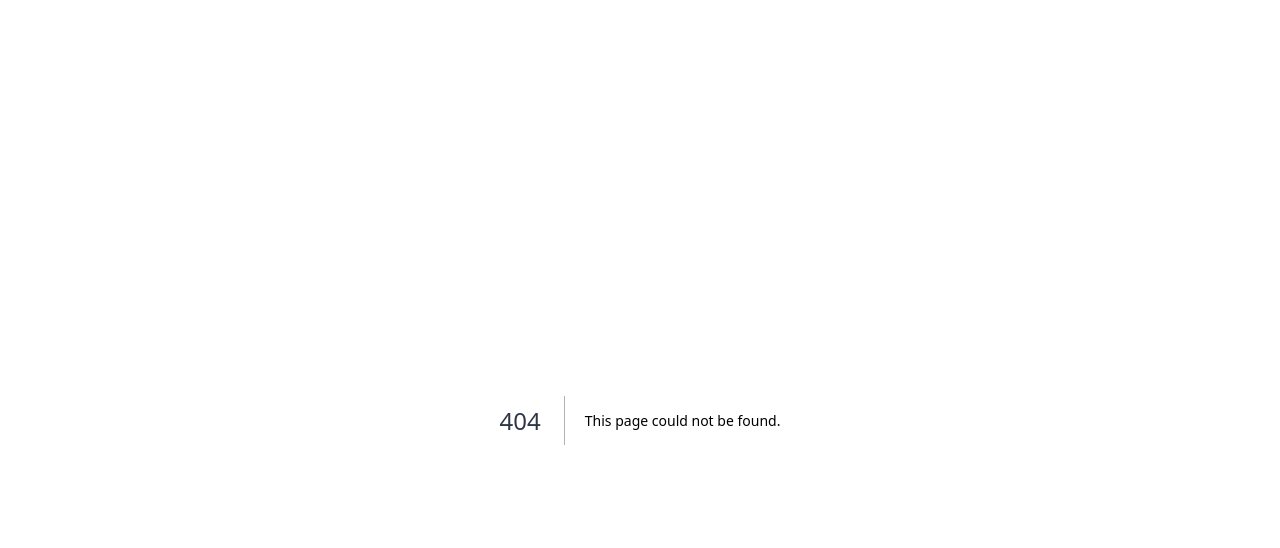
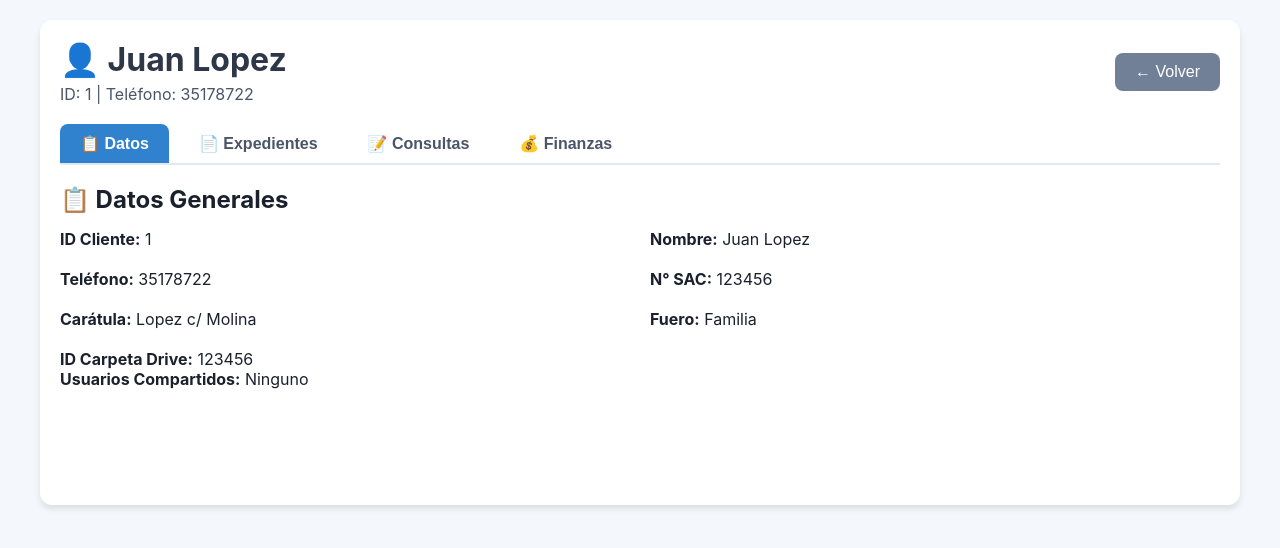
Before and after one commit to MatiasW380/sistema-estudio-juridico, a Next.js app: page /clientes/1 in a window 1280 px wide. Before the commit this address had no page. Shown: the top 548 px of the page. Built offline with nearby package versions, Linux system fonts and the light colour scheme.

Commit message:
Create [id].js

```diff
--- /dev/null
+++ b/pages/clientes/[id].js
@@ -0,0 +1,204 @@
+// pages/clientes/[id].js
+// Ficha completa del cliente con pestañas
+
+import { useState } from 'react';
+import { useRouter } from 'next/router';
+import { getClientes } from '../../lib/googleSheets';
+
+// Esta función se ejecuta en el servidor
+export async function getServerSideProps(context) {
+  const { id } = context.params;
+  try {
+    const clientes = await getClientes();
+    const cliente = clientes.find(c => c.ID_Cliente === id);
+    if (!cliente) {
+      return { notFound: true };
+    }
+    return {
+      props: {
+        cliente,
+      },
+    };
+  } catch (error) {
+    console.error('Error al cargar cliente:', error);
+    return { notFound: true };
+  }
+}
+
+// Componente principal de la ficha
+export default function FichaCliente({ cliente }) {
+  const [activeTab, setActiveTab] = useState('datos');
+  const router = useRouter();
+
+  // Si no hay cliente, mostrar mensaje
+  if (!cliente) {
+    return (
+      <div className="container">
+        <h1>Cliente no encontrado</h1>
+        <a href="/clientes">← Volver a la lista</a>
+      </div>
+    );
+  }
+
+  // Función para volver a la lista de clientes
+  const volver = () => {
+    router.push('/clientes');
+  };
+
+  return (
+    <div className="container">
+      {/* Encabezado con datos básicos */}
+      <div style={{ display: 'flex', justifyContent: 'space-between', alignItems: 'center', marginBottom: '20px' }}>
+        <div>
+          <h1 style={{ marginBottom: '5px' }}>
+            👤 {cliente.Nombre_Cliente}
+          </h1>
+          <p style={{ color: '#4a5568', margin: 0 }}>
+            ID: {cliente.ID_Cliente} | Teléfono: {cliente.Telefono || 'No registrado'}
+          </p>
+        </div>
+        <button onClick={volver} style={{ backgroundColor: '#718096' }}>
+          ← Volver
+        </button>
+      </div>
+
+      {/* Pestañas */}
+      <div style={{ display: 'flex', gap: '10px', borderBottom: '2px solid #e2e8f0', marginBottom: '20px' }}>
+        <button
+          onClick={() => setActiveTab('datos')}
+          style={{
+            padding: '10px 20px',
+            backgroundColor: activeTab === 'datos' ? '#3182ce' : 'transparent',
+            color: activeTab === 'datos' ? 'white' : '#4a5568',
+            border: 'none',
+            borderRadius: '8px 8px 0 0',
+            cursor: 'pointer',
+            fontWeight: 'bold'
+          }}
+        >
+          📋 Datos
+        </button>
+        <button
+          onClick={() => setActiveTab('expedientes')}
+          style={{
+            padding: '10px 20px',
+            backgroundColor: activeTab === 'expedientes' ? '#3182ce' : 'transparent',
+            color: activeTab === 'expedientes' ? 'white' : '#4a5568',
+            border: 'none',
+            borderRadius: '8px 8px 0 0',
+            cursor: 'pointer',
+            fontWeight: 'bold'
+          }}
+        >
+          📄 Expedientes
+        </button>
+        <button
+          onClick={() => setActiveTab('consultas')}
+          style={{
+            padding: '10px 20px',
+            backgroundColor: activeTab === 'consultas' ? '#3182ce' : 'transparent',
+            color: activeTab === 'consultas' ? 'white' : '#4a5568',
+            border: 'none',
+            borderRadius: '8px 8px 0 0',
+            cursor: 'pointer',
+            fontWeight: 'bold'
+          }}
+        >
+          📝 Consultas
+        </button>
+        <button
+          onClick={() => setActiveTab('finanzas')}
+          style={{
+            padding: '10px 20px',
+            backgroundColor: activeTab === 'finanzas' ? '#3182ce' : 'transparent',
+            color: activeTab === 'finanzas' ? 'white' : '#4a5568',
+            border: 'none',
+            borderRadius: '8px 8px 0 0',
+            cursor: 'pointer',
+            fontWeight: 'bold'
+          }}
+        >
+          💰 Finanzas
+        </button>
+      </div>
+
+      {/* Contenido de las pestañas */}
+      <div style={{ minHeight: '300px' }}>
+        {activeTab === 'datos' && (
+          <div>
+            <h2>📋 Datos Generales</h2>
+            <div style={{ display: 'grid', gridTemplateColumns: '1fr 1fr', gap: '20px', marginTop: '15px' }}>
+              <div><strong>ID Cliente:</strong> {cliente.ID_Cliente}</div>
+              <div><strong>Nombre:</strong> {cliente.Nombre_Cliente}</div>
+              <div><strong>Teléfono:</strong> {cliente.Telefono || 'No registrado'}</div>
+              <div><strong>N° SAC:</strong> {cliente.Numero_SAC || 'No registrado'}</div>
+              <div><strong>Carátula:</strong> {cliente.Caratula || 'No registrada'}</div>
+              <div><strong>Fuero:</strong> {cliente.Fuero || 'No registrado'}</div>
+            </div>
+            <div style={{ marginTop: '20px' }}>
+              <p><strong>ID Carpeta Drive:</strong> {cliente.ID_Carpeta_Drive || 'No asignada'}</p>
+              <p><strong>Usuarios Compartidos:</strong> {cliente.Usuarios_Compartidos || 'Ninguno'}</p>
+            </div>
+          </div>
+        )}
+
+        {activeTab === 'expedientes' && (
+          <div>
+            <h2>📄 Expedientes</h2>
+            <p style={{ color: '#4a5568', marginBottom: '15px' }}>
+              Aquí se listarán los archivos PDF del SAC y documentos extra del cliente.
+            </p>
+            <div style={{
+              backgroundColor: '#f7fafc',
+              padding: '20px',
+              borderRadius: '8px',
+              textAlign: 'center',
+              color: '#4a5568'
+            }}>
+              <p>🔜 Próximamente: integración con Google Drive para listar archivos.</p>
+              <p style={{ fontSize: '0.9rem' }}>Podrás subir, ver y descargar PDFs de este cliente.</p>
+            </div>
+          </div>
+        )}
+
+        {activeTab === 'consultas' && (
+          <div>
+            <h2>📝 Historial de Consultas</h2>
+            <p style={{ color: '#4a5568', marginBottom: '15px' }}>
+              Registro de reuniones y conversaciones con el cliente.
+            </p>
+            <div style={{
+              backgroundColor: '#f7fafc',
+              padding: '20px',
+              borderRadius: '8px',
+              textAlign: 'center',
+              color: '#4a5568'
+            }}>
+              <p>🔜 Próximamente: carga y visualización de consultas.</p>
+              <p style={{ fontSize: '0.9rem' }}>Podrás agregar notas de cada reunión con fecha y abogado que atendió.</p>
+            </div>
+          </div>
+        )}
+
+        {activeTab === 'finanzas' && (
+          <div>
+            <h2>💰 Finanzas</h2>
+            <p style={{ color: '#4a5568', marginBottom: '15px' }}>
+              Control de honorarios, pagos y gastos del cliente.
+            </p>
+            <div style={{
+              backgroundColor: '#f7fafc',
+              padding: '20px',
+              borderRadius: '8px',
+              textAlign: 'center',
+              color: '#4a5568'
+            }}>
+              <p>🔜 Próximamente: registro de honorarios, cuotas, pagos y gastos.</p>
+              <p style={{ fontSize: '0.9rem' }}>Podrás generar reportes por períodos.</p>
+            </div>
+          </div>
+        )}
+      </div>
+    </div>
+  );
+}
```
